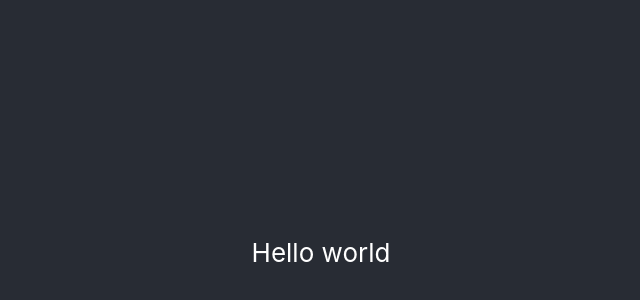
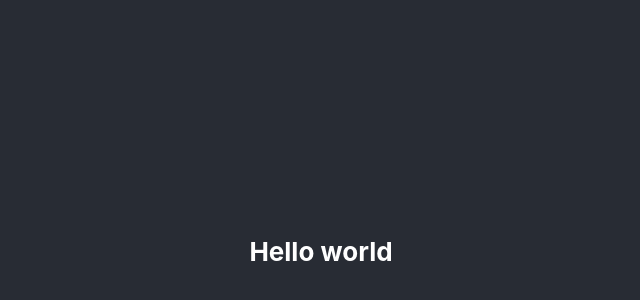
Before and after one commit to IvanLyadov/pixter, a React (Create React App) app: page / in a window 1280 px wide. Shown: the part 148-448 px from the top of the page, without its empty margins (319-959 px from the left). Built offline with nearby package versions, Linux system fonts and the light colour scheme.

Commit message:
adding tailwing to project

```diff
--- a/package.json
+++ b/package.json
@@ -35,5 +35,8 @@
       "last 1 firefox version",
       "last 1 safari version"
     ]
+  },
+  "devDependencies": {
+    "tailwindcss": "^3.2.7"
   }
 }
--- a/src/Components/Home.js
+++ b/src/Components/Home.js
@@ -1,7 +1,7 @@
 function Home() {
   return (
     <div className="App">
-        <header className="App-header">
+        <header className="App-header text-3xl font-bold">
             Hello world
       </header>
     </div>
--- a/src/index.css
+++ b/src/index.css
@@ -1,3 +1,7 @@
+@tailwind base;
+@tailwind components;
+@tailwind utilities;
+
 body {
   margin: 0;
   font-family: -apple-system, BlinkMacSystemFont, 'Segoe UI', 'Roboto', 'Oxygen',
--- /dev/null
+++ b/tailwind.config.js
@@ -0,0 +1,8 @@
+/** @type {import('tailwindcss').Config} */
+module.exports = {
+  content: ["./src/**/*.{js,jsx,ts,tsx}"],
+  theme: {
+    extend: {},
+  },
+  plugins: [],
+}
```
Also changed, not shown: 1 other file (tests, documents, lock files or other folders).
